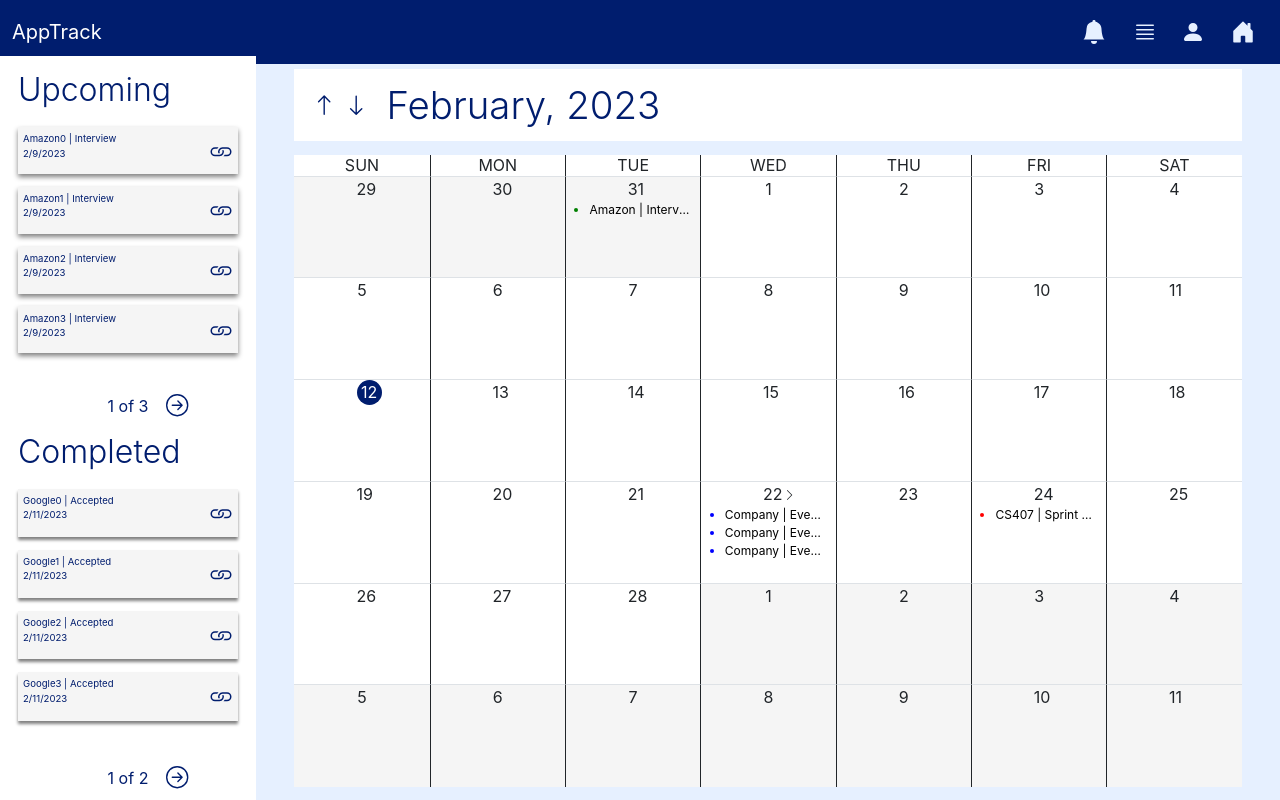
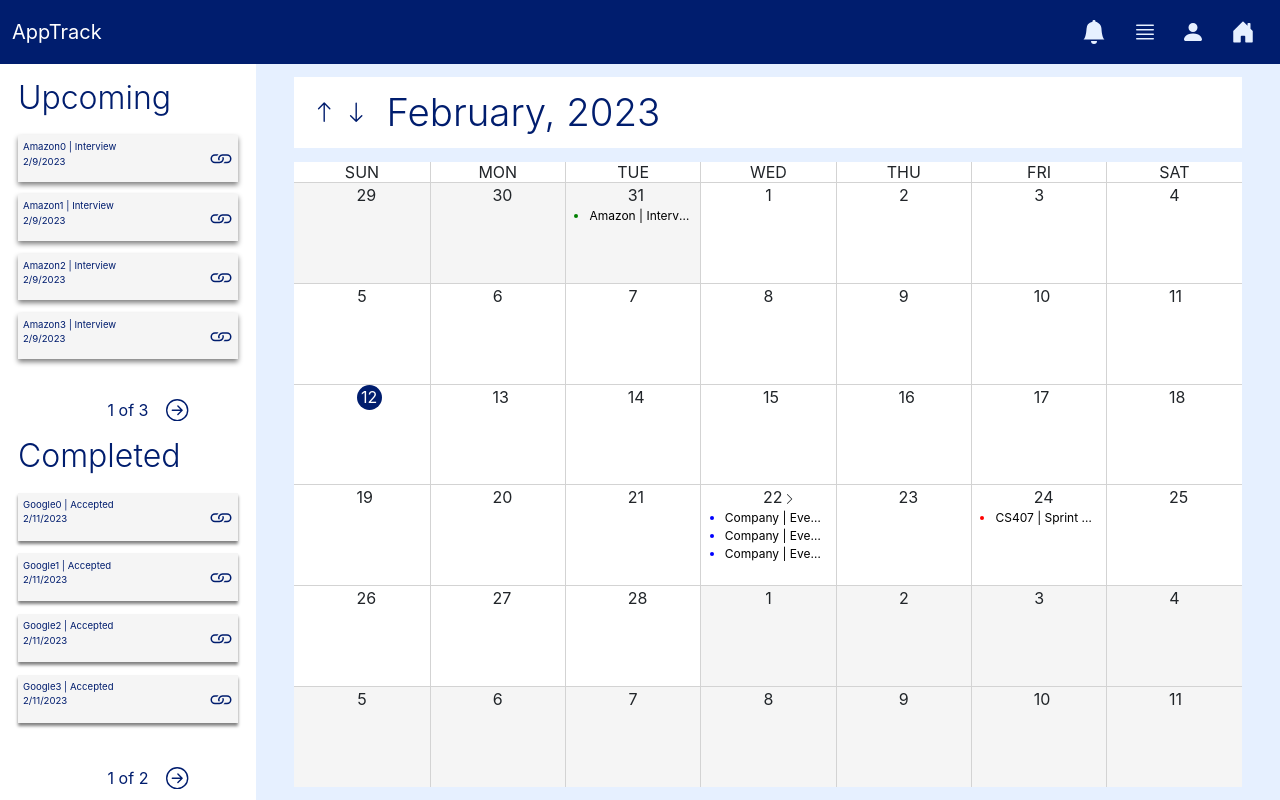
Before and after one commit to akhorana14/AppTrack, a React (Create React App) app in the folder frontend/: page /calendar in a window 1280 px wide. Built offline with nearby package versions, Linux system fonts and the light colour scheme.

Commit message:
Fixed navbar

```diff
--- a/frontend/src/pages/Calendar/Calendar.css
+++ b/frontend/src/pages/Calendar/Calendar.css
@@ -5,12 +5,12 @@
     flex-flow: column;
 }
 
-.navbar-container {
-    height: 7%;
+.calendar-navbar-container {
+    height: 8%;
 }
 
 .body {
-    height: 93%;
+    height: 92%;
     display: flex;
     flex-flow: row;
 }
@@ -100,12 +100,12 @@
     font-size: 12px;
 }
 
-.border-left {
-    border-left: 1px solid;
+.calendar-header-border-left {
+    border-left: 1px solid lightgray;
 }
 
-.border-bottom {
-    border-bottom: 1px solid;
+.calendar-header-border-bottom {
+    border-bottom: 1px solid lightgray;
 }
 
 .left-title {
--- a/frontend/src/pages/Calendar/Calendar.jsx
+++ b/frontend/src/pages/Calendar/Calendar.jsx
@@ -138,7 +138,7 @@ function Calendar(props) {
 
     return (
         <div className="background">
-            <div className="navbar-container">
+            <div className="calendar-navbar-container">
                 <Navbar />
             </div>
             <div className="body">
@@ -219,13 +219,13 @@ function Calendar(props) {
                     <div className="right-space">
                     </div>
                     <div className="right-day-names">
-                        <div className="calendar-box day-box border-bottom">SUN</div>
-                        <div className="calendar-box day-box border-left border-bottom">MON</div>
-                        <div className="calendar-box day-box border-left border-bottom">TUE</div>
-                        <div className="calendar-box day-box border-left border-bottom">WED</div>
-                        <div className="calendar-box day-box border-left border-bottom">THU</div>
-                        <div className="calendar-box day-box border-left border-bottom">FRI</div>
-                        <div className="calendar-box day-box border-left border-bottom">SAT</div>
+                        <div className="calendar-box day-box calendar-header-border-bottom">SUN</div>
+                        <div className="calendar-box day-box calendar-header-border-left calendar-header-border-bottom">MON</div>
+                        <div className="calendar-box day-box calendar-header-border-left calendar-header-border-bottom">TUE</div>
+                        <div className="calendar-box day-box calendar-header-border-left calendar-header-border-bottom">WED</div>
+                        <div className="calendar-box day-box calendar-header-border-left calendar-header-border-bottom">THU</div>
+                        <div className="calendar-box day-box calendar-header-border-left calendar-header-border-bottom">FRI</div>
+                        <div className="calendar-box day-box calendar-header-border-left calendar-header-border-bottom">SAT</div>
                     </div>
                     <div className="right-bottom">
                         {jsxCalendar()}
--- a/frontend/src/pages/Calendar/Components/CalendarBox/CalendarBox.css
+++ b/frontend/src/pages/Calendar/Components/CalendarBox/CalendarBox.css
@@ -6,12 +6,12 @@
     overflow: hidden;
 }
 
-.border-left {
-    border-left: 1px solid;
+.calendar-border-left {
+    border-left: 1px solid lightgray;
 }
 
-.border-bottom {
-    border-bottom: 1px solid;
+.calendar-border-bottom {
+    border-bottom: 1px solid lightgray;
 }
 
 .not-current-month {
--- a/frontend/src/pages/Calendar/Components/CalendarBox/CalendarBox.jsx
+++ b/frontend/src/pages/Calendar/Components/CalendarBox/CalendarBox.jsx
@@ -4,8 +4,8 @@ import "./CalendarBox.css"
 
 function CalendarBox(props) {
     var boxClassName = "calendar-box";
-    if (props.week !== 5) boxClassName += " border-bottom";
-    if (props.day !== 0) boxClassName += " border-left";
+    if (props.week !== 5) boxClassName += " calendar-border-bottom";
+    if (props.day !== 0) boxClassName += " calendar-border-left";
     if (!props.calendar[props.week][props.day].isDisplayedMonth) boxClassName += " not-current-month";
 
     var dateClassName = "date";
--- a/frontend/src/pages/CreateApplication/CreateApplication.css
+++ b/frontend/src/pages/CreateApplication/CreateApplication.css
@@ -1,5 +1,5 @@
-.navbar-container {
-    height: 7%;
+.create-app-navbar-container {
+    height: 8%;
 }
 
 .create-app-background {
@@ -10,7 +10,7 @@
 }
 
 .create-app-body {
-    height: 93%;
+    height: 92%;
     display: flex;
     flex-flow: row;
 }
--- a/frontend/src/pages/CreateApplication/CreateApplication.jsx
+++ b/frontend/src/pages/CreateApplication/CreateApplication.jsx
@@ -46,7 +46,7 @@ function CreateApplication() {
 
     return (
         <div className="create-app-background">
-            <div className="navbar-container">
+            <div className="create-app-navbar-container">
                 <Navbar />
             </div>
             <div className="create-app-body">
```
